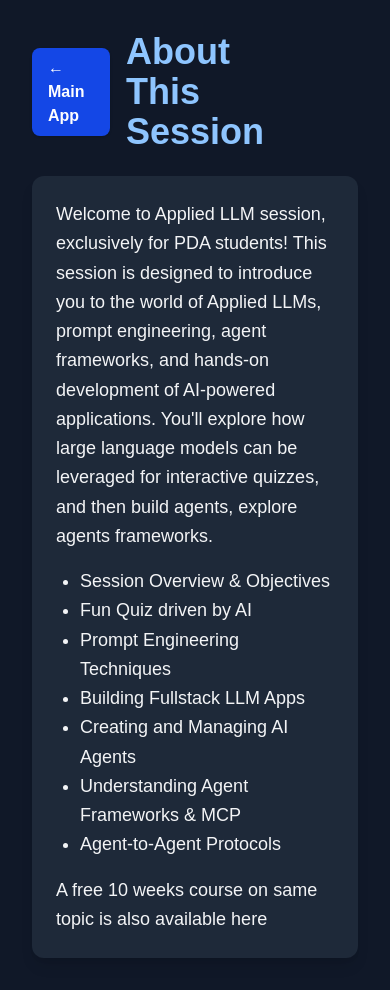
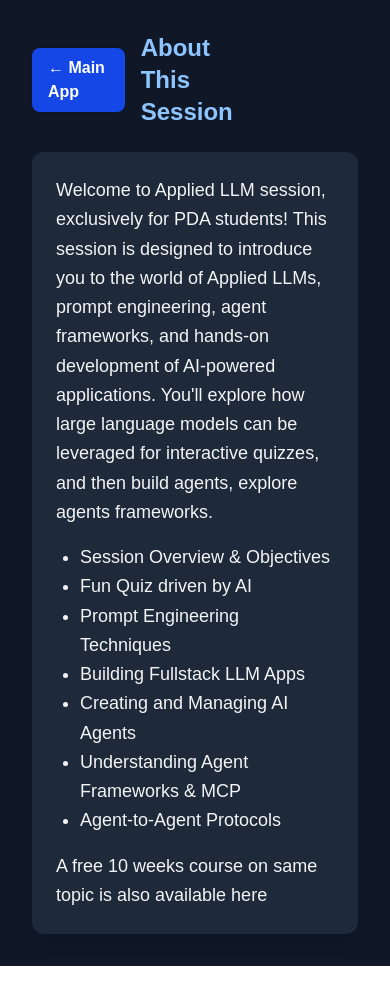
Before and after one commit to simplifylearning101/pda-session-1-fe, a Next.js app: page /about-session in a window 390 px wide. After the commit the page ends 966 px from the top, so only its background shows below. Built offline with nearby package versions, Linux system fonts and the light colour scheme.

Commit message:
menu adjusted

```diff
--- a/app/about-session/page.tsx
+++ b/app/about-session/page.tsx
@@ -13,7 +13,7 @@
           </a>
         </div>
         <div className="flex-1 flex justify-center">
-          <h1 className="text-4xl font-bold text-blue-300">About This Session</h1>
+          <h1 className="text-2xl sm:text-4xl font-bold text-blue-300">About This Session</h1>
         </div>
         <div className="flex-1"></div>
       </div>
```
